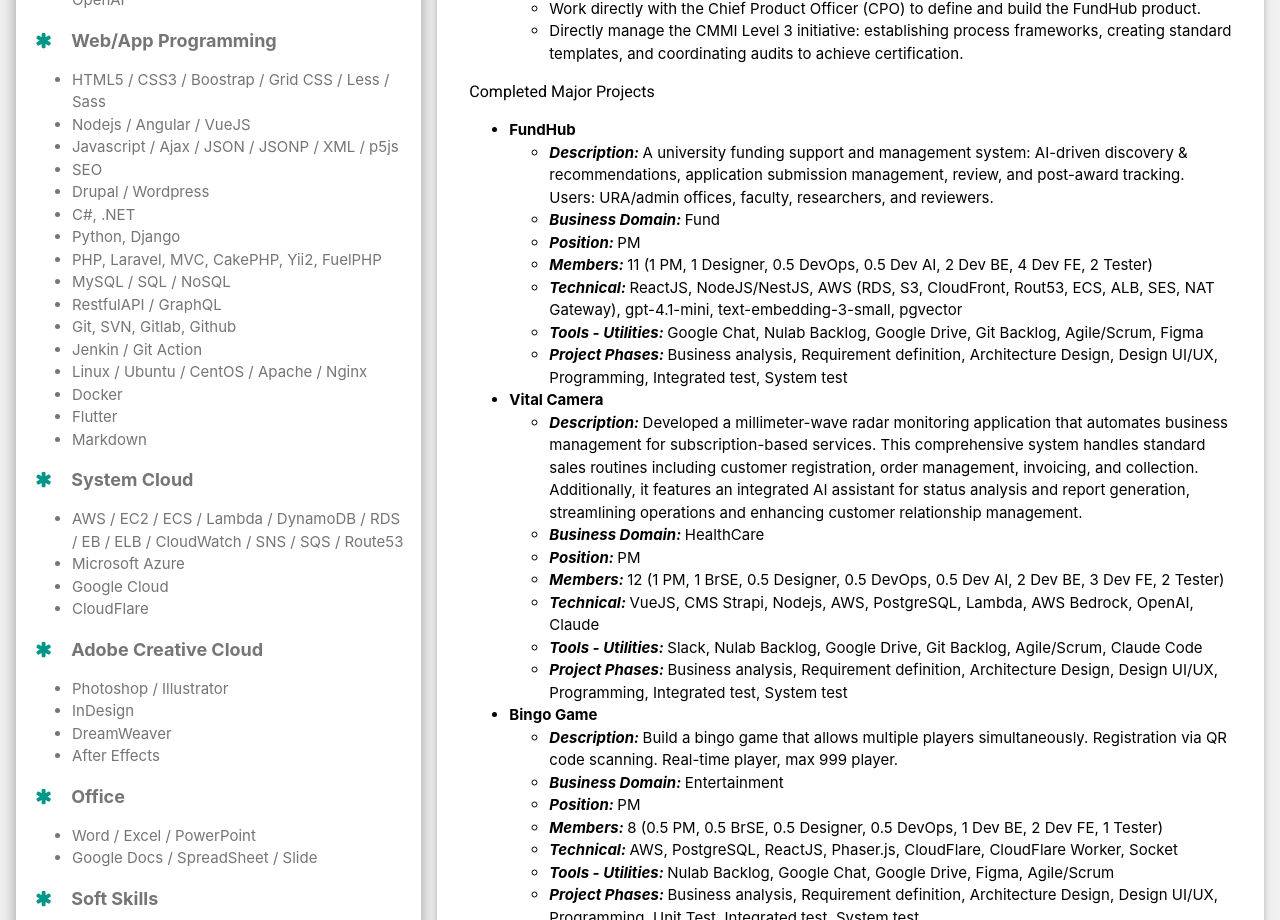
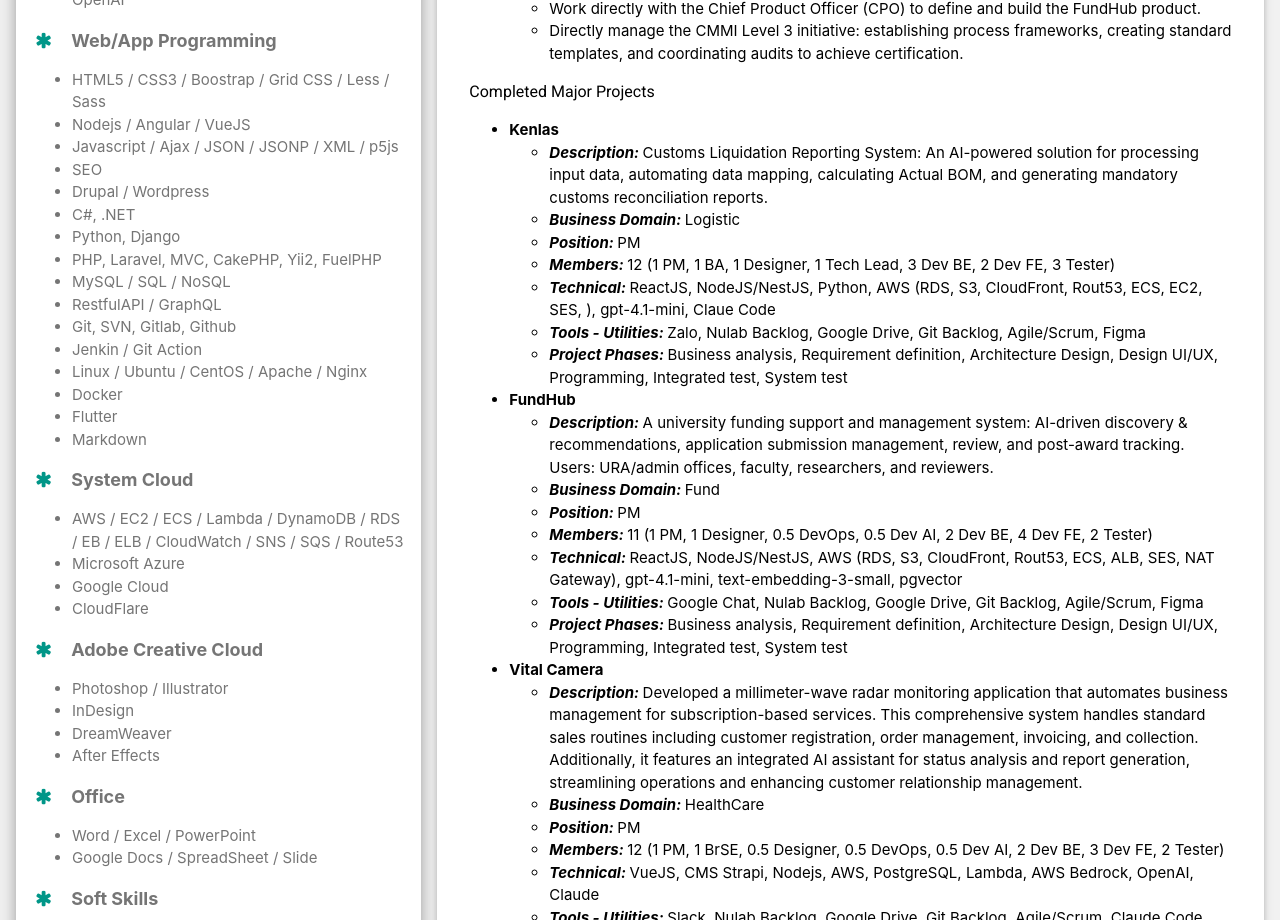
Before and after one commit to httvhutceoscop/VNT-Resume, a React (Create React App) app: page / in a window 1280 px wide. Shown: the part 1020-1940 px from the top of the page. Built offline with nearby package versions, Linux system fonts and the light colour scheme.

Commit message:
update experience - add project kenlas

```diff
--- a/src/components/companies/Fabbi.js
+++ b/src/components/companies/Fabbi.js
@@ -35,6 +35,21 @@
                 <h6>Completed Major Projects</h6>
                 <ul>
                     <li>
+                        <strong>Kenlas</strong>
+                        <ul>
+                            <li><b><em>Description: </em></b>Customs Liquidation Reporting System: An AI-powered solution for processing input data, automating data mapping, calculating Actual BOM, and generating mandatory customs reconciliation reports.</li>
+                            <li><b><em>Business Domain: </em></b>Logistic</li>
+                            <li><b><em>Position: </em></b>PM</li>
+                            <li><b><em>Members: </em></b>12 (1 PM, 1 BA, 1 Designer, 1 Tech Lead, 3 Dev BE, 2 Dev FE, 3 Tester)</li>
+                            <li><b><em>Technical: </em></b>ReactJS, NodeJS/NestJS, Python, AWS (RDS, S3, CloudFront, Rout53, ECS, EC2, SES, ), gpt-4.1-mini, Claue Code</li>
+                            <li><b><em>Tools - Utilities: </em></b>Zalo, Nulab Backlog, Google Drive, Git Backlog, Agile/Scrum, Figma</li>
+                            <li><b><em>Project Phases: </em></b>Business analysis, Requirement definition, Architecture Design, Design UI/UX, Programming, Integrated test, System test</li>
+                            {/* <li><b><em>Project Type: </em></b>Based</li> */}
+                            {/* <li><b><em>Duration: </em></b>06/2025 - 10/2025</li> */}
+                            {/* <li><b><em>MM: </em></b>15</li> */}
+                        </ul>
+                    </li>
+                    <li>
                         <strong>FundHub</strong>
                         <ul>
                             <li><b><em>Description: </em></b>A university funding support and management system: AI-driven discovery & recommendations, application submission management, review, and post-award tracking. Users: URA/admin offices, faculty, researchers, and reviewers.</li>
@@ -49,21 +64,6 @@
                             {/* <li><b><em>MM: </em></b>15</li> */}
                         </ul>
                     </li>
-                    {/* <li> */}
-                        {/* <strong></strong> */}
-                        {/* <ul> */}
-                            {/* <li><b><em>Description: </em></b></li> */}
-                            {/* <li><b><em>Business Domain: </em></b></li> */}
-                            {/* <li><b><em>Position: </em></b>PM</li> */}
-                            {/* <li><b><em>Members: </em></b>12 (1 PM, 1 BrSE, 0.5 Designer, 0.5 DevOps, 0.5 Dev AI, 2 Dev BE, 3 Dev FE, 2 Tester)</li> */}
-                            {/* <li><b><em>Technical: </em></b></li> */}
-                            {/* <li><b><em>Tools - Utilities: </em></b></li> */}
-                            {/* <li><b><em>Project Phases: </em></b>Business analysis, Requirement definition, Architecture Design, Design UI/UX, Programming, Integrated test, System test</li> */}
-                            {/* <li><b><em>Project Type: </em></b>Based</li> */}
-                            {/* <li><b><em>Duration: </em></b>06/2025 - 09/2025</li> */}
-                            {/* <li><b><em>MM: </em></b>4.32</li> */}
-                        {/* </ul> */}
-                    {/* </li> */}
                     <li>
                         <strong>Vital Camera</strong>
                         <ul>
```
